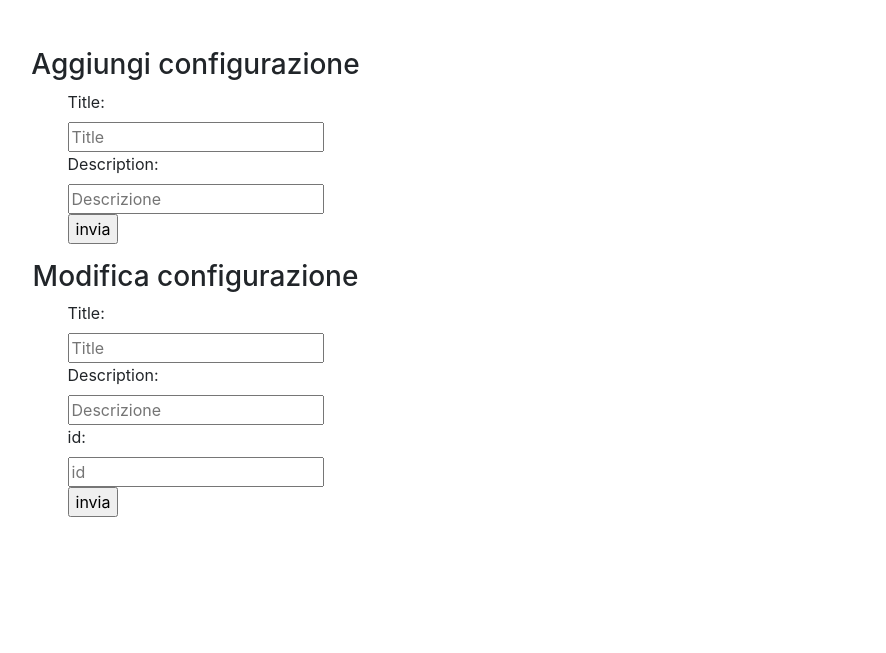
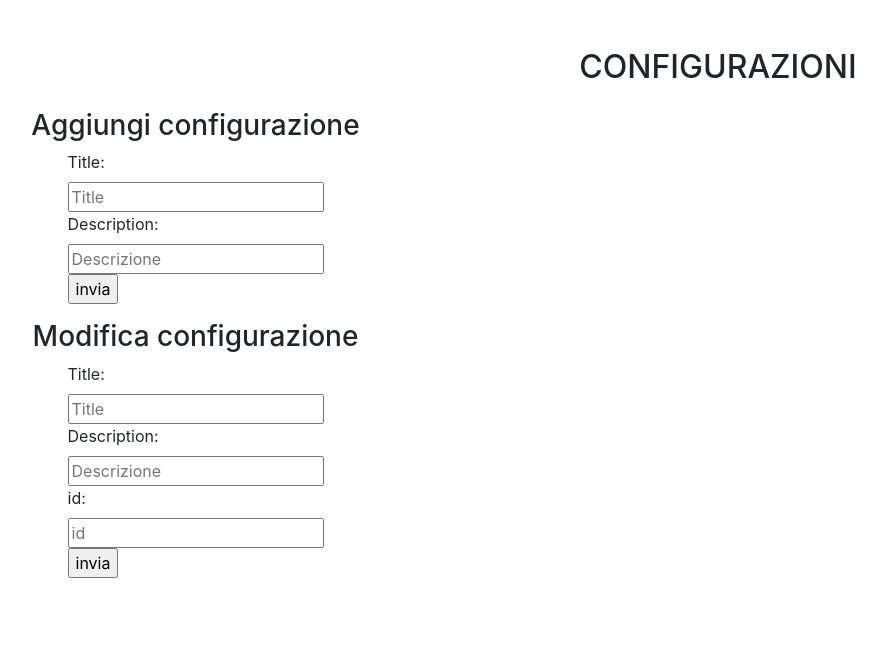
Before and after one commit to vonaxl/php-crud-read-create-update, a PHP site: page / in a window 1280 px wide. Shown: the top 653 px of the page, without its empty margins (112-998 px from the left). Run offline with PHP 8.4, Linux system fonts and the light colour scheme; data that the repository does not hold is empty; some libraries are stand-ins or nearby versions.

Commit message:
minor changes

```diff
--- a/index.php
+++ b/index.php
@@ -33,8 +33,8 @@ N.B.: qualunque scelta di front-end sara' tollerata, bella o brutta che sia :-)
     ?>
 <body>
     <div class="container">
-        <div class="row pad justify-content-center">
-            <div class="col-4">
+        <div class="row pad justify-content-center align-items-center">
+            <div class="left col-4">
                 <div class="row justify-content-center text-left">
                     <h3>Aggiungi configurazione</h3>
                     <form id="myForm">
@@ -60,8 +60,10 @@ N.B.: qualunque scelta di front-end sara' tollerata, bella o brutta che sia :-)
 
                 </div>
             </div>
-            <div class="col-7">
+            <div class="right col-7">
+                <h2 class="text-center">CONFIGURAZIONI</h2>
                 <div id='box' class="row justify-content-center">
+
 
                 </div>
             </div>
@@ -77,6 +79,7 @@ N.B.: qualunque scelta di front-end sara' tollerata, bella o brutta che sia :-)
           <div class="opt">
               <div class="delete">x</div>
           </div>
+          <p>ID: {{id}} </p>
           <p>{{title}} </p>
           <p>{{description}} </p>
       </div>
--- a/style.css
+++ b/style.css
@@ -1,7 +1,10 @@
 .pad {
   margin-top: 3rem;
 }
-
+#box {
+  height: 70vh;
+  overflow-y: auto;
+}
 .match {
   border: 1px black dotted;
   position: relative;
```
